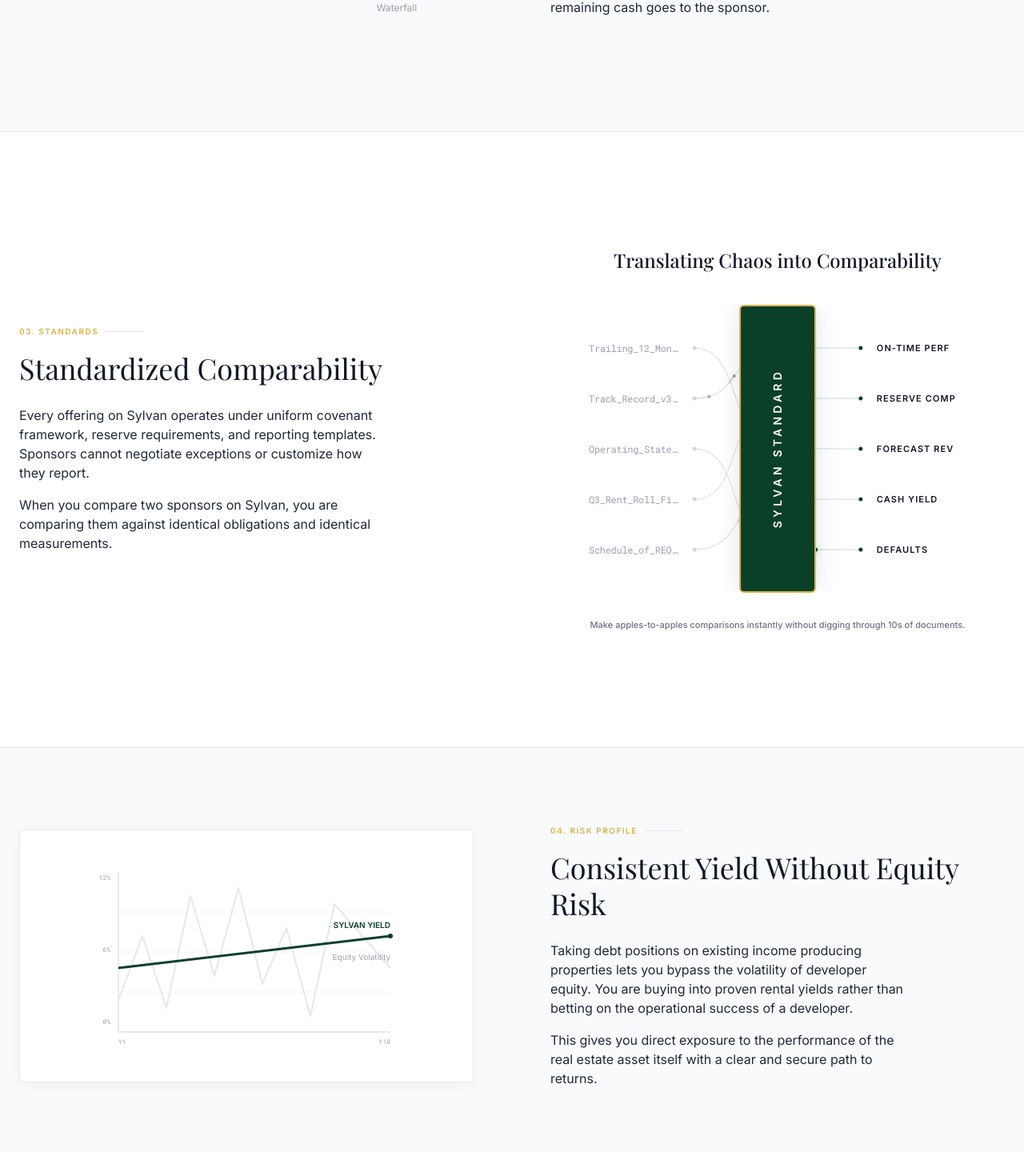
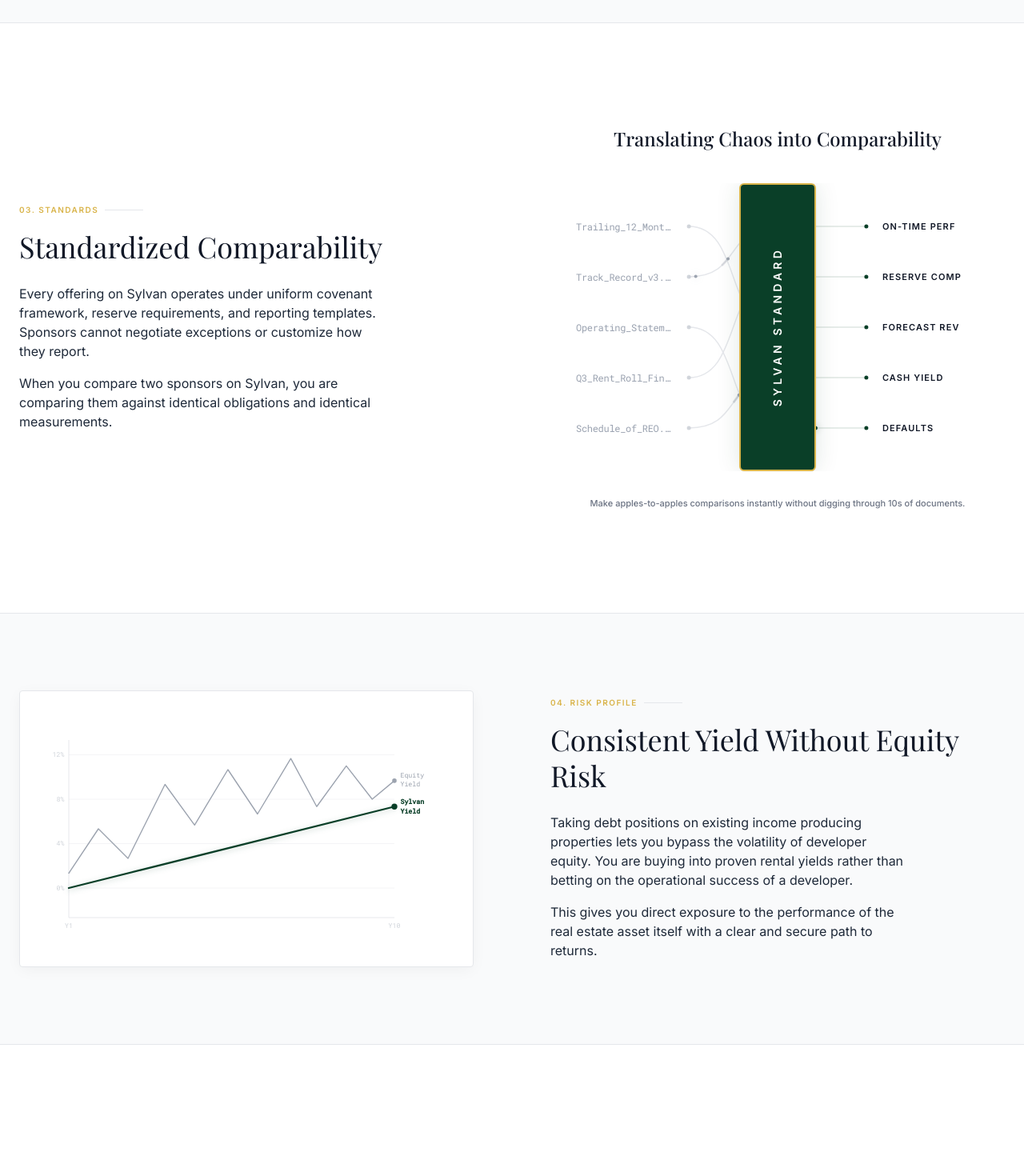
Before and after one commit to Glynac-AI/Sylvian-website, a Next.js app: page / in a window 1280 px wide. Shown: the part 2214-3654 px from the top of the page at 80% size. Built offline with nearby package versions, Linux system fonts and the light colour scheme.

Commit message:
Added new visuals and made it responsive

```diff
--- a/components/home/MainFeatures.tsx
+++ b/components/home/MainFeatures.tsx
@@ -7,6 +7,7 @@ import { useInView } from 'framer-motion'
 import SponsorKnowledgeGraph from '@/components/home/SponsorKnowledgeGraph'
 import LockboxVisual from '@/components/home/LockboxVisual'
 import PrismVisual from '@/components/home/PrismVisual'
+import YieldChart from '@/components/home/YieldChart'
 
 export default function MainFeatures() {
     const sec1Ref = useRef(null)
@@ -23,9 +24,10 @@ export default function MainFeatures() {
         <>
             {/* Section 01: Complete Operating Visibility (White) */}
             <section ref={sec1Ref} className="w-full border-b border-[#E5E7EB] overflow-hidden bg-white">
-                <div className="max-w-7xl mx-auto px-6 py-24 grid lg:grid-cols-2 gap-24 items-center">
+                <div className="max-w-7xl mx-auto px-6 py-12 lg:py-24 grid lg:grid-cols-2 gap-10 lg:gap-24 items-center">
+                    {/* Text — always first on mobile */}
                     <motion.div
-                        className="order-2 lg:order-1"
+                        className="order-1 lg:order-1"
                         initial={{ opacity: 0, x: -50 }}
                         animate={sec1InView ? { opacity: 1, x: 0 } : {}}
                         transition={{ duration: 0.8, ease: 'easeOut' }}
@@ -34,24 +36,21 @@ export default function MainFeatures() {
                             <span className="text-[#D9B44A] font-bold text-[10px] uppercase tracking-[0.15em]">01. Dimensions</span>
                             <div className="h-px bg-gray-200 w-12"></div>
                         </div>
-
-                        <h2 className="text-3xl lg:text-4xl font-serif mb-6 text-[#111827] leading-tight">
+                        <h2 className="text-2xl lg:text-4xl font-serif mb-6 text-[#111827] leading-tight">
                             Complete Operating Visibility
                         </h2>
-
                         <div className="space-y-4 max-w-md">
                             <p className="text-gray-800 text-base leading-normal">
                                 You see how a sponsor operates across every Sylvan deal, including payment reliability and sources, reserve discipline, forecast accuracy, speed of disclosure when conditions change, and whether patterns repeat across projects.
                             </p>
-                            {/* Updated to text-base to match the top paragraph perfectly */}
                             <p className="text-gray-800 text-base leading-normal">
                                 Every metric is timestamped, contractually required, and captured uniformly, giving you the complete operating picture.
                             </p>
                         </div>
                     </motion.div>
-
+                    {/* Visual — always second on mobile */}
                     <motion.div
-                        className="order-1 lg:order-2 flex justify-center"
+                        className="order-2 lg:order-2 flex justify-center"
                         initial={{ opacity: 0, x: 50 }}
                         animate={sec1InView ? { opacity: 1, x: 0 } : {}}
                         transition={{ duration: 0.8, delay: 0.2, ease: 'easeOut' }}
@@ -63,18 +62,10 @@ export default function MainFeatures() {
 
             {/* Section 02: Lockbox Protected Payment Priority (Gray) */}
             <section ref={sec2Ref} className="w-full bg-[#F9FAFB] border-b border-[#E5E7EB] overflow-hidden">
-                <div className="max-w-7xl mx-auto px-6 py-24 grid lg:grid-cols-2 gap-24 items-center">
+                <div className="max-w-7xl mx-auto px-6 py-12 lg:py-24 grid lg:grid-cols-2 gap-10 lg:gap-24 items-center">
+                    {/* Text — always first on mobile */}
                     <motion.div
-                        className="order-1 flex justify-center"
-                        initial={{ opacity: 0, x: -50 }}
-                        animate={sec2InView ? { opacity: 1, x: 0 } : {}}
-                        transition={{ duration: 0.8, delay: 0.2, ease: 'easeOut' }}
-                    >
-                        <LockboxVisual />
-                    </motion.div>
-
-                    <motion.div
-                        className="order-2"
+                        className="order-1 lg:order-2"
                         initial={{ opacity: 0, x: 50 }}
                         animate={sec2InView ? { opacity: 1, x: 0 } : {}}
                         transition={{ duration: 0.8, ease: 'easeOut' }}
@@ -83,11 +74,9 @@ export default function MainFeatures() {
                             <span className="text-[#D9B44A] font-bold text-[10px] uppercase tracking-[0.15em]">02. Mechanics</span>
                             <div className="h-px bg-gray-200 w-12"></div>
                         </div>
-
-                        <h2 className="text-3xl lg:text-4xl font-serif mb-6 text-[#111827] leading-tight">
+                        <h2 className="text-2xl lg:text-4xl font-serif mb-6 text-[#111827] leading-tight">
                             Lockbox Protected Payment Priority
                         </h2>
-
                         <div className="space-y-4 max-w-md">
                             <p className="text-gray-800 text-base leading-normal">
                                 Rental income never touches the developer's accounts. Tenants pay directly into a lockbox that operates independently of the sponsor entirely.
@@ -97,14 +86,24 @@ export default function MainFeatures() {
                             </p>
                         </div>
                     </motion.div>
+                    {/* Visual — always second on mobile */}
+                    <motion.div
+                        className="order-2 lg:order-1 flex justify-center"
+                        initial={{ opacity: 0, x: -50 }}
+                        animate={sec2InView ? { opacity: 1, x: 0 } : {}}
+                        transition={{ duration: 0.8, delay: 0.2, ease: 'easeOut' }}
+                    >
+                        <LockboxVisual />
+                    </motion.div>
                 </div>
             </section>
 
             {/* Section 03: Standardized Comparability (White) */}
             <section ref={sec3Ref} className="w-full border-b border-[#E5E7EB] overflow-hidden bg-white">
-                <div className="max-w-7xl mx-auto px-6 py-24 grid lg:grid-cols-2 gap-24 items-center">
+                <div className="max-w-7xl mx-auto px-6 py-12 lg:py-24 grid lg:grid-cols-2 gap-10 lg:gap-24 items-center">
+                    {/* Text — always first on mobile */}
                     <motion.div
-                        className="order-2 lg:order-1"
+                        className="order-1 lg:order-1"
                         initial={{ opacity: 0, x: -50 }}
                         animate={sec3InView ? { opacity: 1, x: 0 } : {}}
                         transition={{ duration: 0.8, ease: 'easeOut' }}
@@ -113,24 +112,21 @@ export default function MainFeatures() {
                             <span className="text-[#D9B44A] font-bold text-[10px] uppercase tracking-[0.15em]">03. Standards</span>
                             <div className="h-px bg-gray-200 w-12"></div>
                         </div>
-
-                        <h2 className="text-3xl lg:text-4xl font-serif mb-6 text-[#111827] leading-tight">
+                        <h2 className="text-2xl lg:text-4xl font-serif mb-6 text-[#111827] leading-tight">
                             Standardized Comparability
                         </h2>
-
                         <div className="space-y-4 max-w-md">
                             <p className="text-gray-800 text-base leading-normal">
                                 Every offering on Sylvan operates under uniform covenant framework, reserve requirements, and reporting templates. Sponsors cannot negotiate exceptions or customize how they report.
                             </p>
-                            {/* Updated to text-base to match the top paragraph perfectly */}
                             <p className="text-gray-800 text-base leading-normal">
                                 When you compare two sponsors on Sylvan, you are comparing them against identical obligations and identical measurements.
                             </p>
                         </div>
                     </motion.div>
-
+                    {/* Visual — always second on mobile */}
                     <motion.div
-                        className="order-1 lg:order-2 flex justify-center"
+                        className="order-2 lg:order-2 flex justify-center"
                         initial={{ opacity: 0, x: 50 }}
                         animate={sec3InView ? { opacity: 1, x: 0 } : {}}
                         transition={{ duration: 0.8, delay: 0.2, ease: 'easeOut' }}
@@ -142,42 +138,10 @@ export default function MainFeatures() {
 
             {/* Section 04: Risk Profile (Gray) */}
             <section ref={sec4Ref} className="w-full bg-[#F9FAFB] border-b border-[#E5E7EB] overflow-hidden">
-                <div className="max-w-7xl mx-auto px-6 py-24 grid lg:grid-cols-2 gap-24 items-center">
+                <div className="max-w-7xl mx-auto px-6 py-12 lg:py-24 grid lg:grid-cols-2 gap-10 lg:gap-24 items-center">
+                    {/* Text — always first on mobile */}
                     <motion.div
-                        className="order-1"
-                        initial={{ opacity: 0, x: -50 }}
-                        animate={sec4InView ? { opacity: 1, x: 0 } : {}}
-                        transition={{ duration: 0.8, delay: 0.2, ease: 'easeOut' }}
-                    >
-                        <div className="bg-white p-8 border border-[#E5E7EB] shadow-[0_4px_20px_-2px_rgba(0,0,0,0.05)] rounded">
-                            <svg width="100%" height="250" viewBox="0 0 400 250" xmlns="http://www.w3.org/2000/svg">
-                                <line x1="40" y1="20" x2="40" y2="220" stroke="#D1D5DB" strokeWidth="1"/>
-                                <text x="30" y="30" fontFamily="Roboto Mono" fontSize="8" fill="#9CA3AF" textAnchor="end">12%</text>
-                                <text x="30" y="120" fontFamily="Roboto Mono" fontSize="8" fill="#9CA3AF" textAnchor="end">6%</text>
-                                <text x="30" y="210" fontFamily="Roboto Mono" fontSize="8" fill="#9CA3AF" textAnchor="end">0%</text>
-
-                                <line x1="40" y1="220" x2="380" y2="220" stroke="#D1D5DB" strokeWidth="1"/>
-                                <text x="40" y="235" fontFamily="Roboto Mono" fontSize="8" fill="#9CA3AF">Y1</text>
-                                <text x="380" y="235" fontFamily="Roboto Mono" fontSize="8" fill="#9CA3AF" textAnchor="end">Y10</text>
-
-                                <line x1="40" y1="120" x2="380" y2="120" stroke="#F3F4F6" strokeWidth="1"/>
-                                <line x1="40" y1="70" x2="380" y2="70" stroke="#F3F4F6" strokeWidth="1"/>
-                                <line x1="40" y1="170" x2="380" y2="170" stroke="#F3F4F6" strokeWidth="1"/>
-
-                                <polyline points="40,180 70,100 100,190 130,50 160,150 190,40 220,160 250,90 280,200 310,60 380,140"
-                                          fill="none" stroke="#E5E7EB" strokeWidth="2" strokeLinejoin="round" />
-                                <text x="380" y="130" fontFamily="Inter" fontSize="10" fill="#9CA3AF" textAnchor="end">Equity Volatility</text>
-
-                                <polyline points="40,140 380,100"
-                                          fill="none" stroke="#0A3F28" strokeWidth="3" />
-                                <circle cx="380" cy="100" r="3" fill="#0A3F28"/>
-                                <text x="380" y="90" fontFamily="Inter" fontSize="10" fontWeight="bold" fill="#0A3F28" textAnchor="end">SYLVAN YIELD</text>
-                            </svg>
-                        </div>
-                    </motion.div>
-
-                    <motion.div
-                        className="order-2"
+                        className="order-1 lg:order-2"
                         initial={{ opacity: 0, x: 50 }}
                         animate={sec4InView ? { opacity: 1, x: 0 } : {}}
                         transition={{ duration: 0.8, ease: 'easeOut' }}
@@ -186,11 +150,9 @@ export default function MainFeatures() {
                             <span className="text-[#D9B44A] font-bold text-[10px] uppercase tracking-[0.15em]">04. Risk Profile</span>
                             <div className="h-px bg-gray-200 w-12"></div>
                         </div>
-
-                        <h2 className="text-3xl lg:text-4xl font-serif mb-6 text-[#111827] leading-tight">
+                        <h2 className="text-2xl lg:text-4xl font-serif mb-6 text-[#111827] leading-tight">
                             Consistent Yield Without Equity Risk
                         </h2>
-
                         <div className="space-y-4 max-w-md">
                             <p className="text-gray-800 text-base leading-normal">
                                 Taking debt positions on existing income producing properties lets you bypass the volatility of developer equity. You are buying into proven rental yields rather than betting on the operational success of a developer.
@@ -200,6 +162,15 @@ export default function MainFeatures() {
                             </p>
                         </div>
                     </motion.div>
+                    {/* Visual — always second on mobile */}
+                    <motion.div
+                        className="order-2 lg:order-1"
+                        initial={{ opacity: 0, x: -50 }}
+                        animate={sec4InView ? { opacity: 1, x: 0 } : {}}
+                        transition={{ duration: 0.8, delay: 0.2, ease: 'easeOut' }}
+                    >
+                        <YieldChart />
+                    </motion.div>
                 </div>
             </section>
         </>
--- a/components/home/PrismVisual.tsx
+++ b/components/home/PrismVisual.tsx
@@ -70,6 +70,7 @@ export default function PrismVisual() {
         if (el.parentElement) ro.observe(el.parentElement)
 
         const interval = setInterval(() => {
+            if (document.hidden) return
             pulses.push({
                 lineIndex: Math.floor(Math.random() * LINES.length),
                 progress: 0,
@@ -77,7 +78,14 @@ export default function PrismVisual() {
             })
         }, 600)
 
-        function draw() {
+        let lastTime: number | null = null
+
+        function draw(now: number) {
+            // Cap delta to 100ms so a tab wake-up doesn't cause a huge jump
+            const delta = lastTime === null ? 16 : Math.min(now - lastTime, 100)
+            lastTime = now
+            const step = delta / 16  // normalise to 60fps
+
             ctx.clearRect(0, 0, cw, ch)
 
             const centerX = cw / 2
@@ -123,7 +131,7 @@ export default function PrismVisual() {
 
             for (let i = pulses.length - 1; i >= 0; i--) {
                 const p = pulses[i]
-                p.progress += p.speed
+                p.progress += p.speed * step
                 if (p.progress >= 1) { pulses.splice(i, 1); continue }
 
                 const line = LINES[p.lineIndex]
@@ -190,7 +198,7 @@ export default function PrismVisual() {
             animId = requestAnimationFrame(draw)
         }
 
-        draw()
+        animId = requestAnimationFrame(draw)
 
         return () => {
             cancelAnimationFrame(animId)
@@ -200,7 +208,7 @@ export default function PrismVisual() {
     }, [])
 
     return (
-        <div className="relative w-full p-8 md:p-12 overflow-hidden">
+        <div className="relative w-full p-3 md:p-8 overflow-hidden">
             {/* Header */}
             <div className="text-center mb-10">
                 <h3 className="text-lg md:text-2xl font-medium text-[#111827]">Translating Chaos into Comparability</h3>
@@ -261,7 +269,7 @@ export default function PrismVisual() {
 
             {/* Footer */}
             <div className="text-center mt-8">
-                <p className="text-[11px] text-gray-500 font-medium whitespace-nowrap">
+                <p className="text-[11px] text-gray-500 font-medium text-center">
                     Make apples-to-apples comparisons instantly without digging through 10s of documents.
                 </p>
             </div>
--- /dev/null
+++ b/components/home/YieldChart.tsx
@@ -0,0 +1,150 @@
+'use client'
+
+import { useEffect, useRef } from 'react'
+
+export default function YieldChart() {
+    const volatileRef = useRef<SVGPathElement>(null)
+    const stableRef   = useRef<SVGPathElement>(null)
+    const vLabelRef   = useRef<SVGGElement>(null)
+    const sLabelRef   = useRef<SVGGElement>(null)
+    const alive       = useRef(true)
+
+    useEffect(() => {
+        alive.current = true
+
+        const volatile = volatileRef.current
+        const stable   = stableRef.current
+        const vLabel   = vLabelRef.current
+        const sLabel   = sLabelRef.current
+        if (!volatile || !stable || !vLabel || !sLabel) return
+
+        // Measure exact path lengths from the DOM — bulletproof, no guessing
+        const vLen = volatile.getTotalLength()
+        const sLen = stable.getTotalLength()
+
+        // Set dasharray to exact length so one dash = full path
+        volatile.style.strokeDasharray = String(vLen)
+        stable.style.strokeDasharray   = String(sLen)
+
+        function reset() {
+            volatile.style.transition = 'none'
+            stable.style.transition   = 'none'
+            volatile.style.strokeDashoffset = String(vLen)
+            stable.style.strokeDashoffset   = String(sLen)
+            vLabel.style.transition = 'none'
+            sLabel.style.transition = 'none'
+            vLabel.style.opacity = '0'
+            sLabel.style.opacity = '0'
+        }
+
+        async function sleep(ms: number) {
+            return new Promise<void>(r => setTimeout(r, ms))
+        }
+
+        async function runCycle() {
+            reset()
+            await sleep(50) // let reset paint before transitions begin
+
+            // Draw volatile line
+            volatile.style.transition = `stroke-dashoffset 1.6s cubic-bezier(0.4,0,0.2,1)`
+            volatile.style.strokeDashoffset = '0'
+            await sleep(1700)
+
+            // Fade in volatile label
+            vLabel.style.transition = 'opacity 0.4s ease'
+            vLabel.style.opacity = '1'
+            await sleep(700)
+
+            // Draw stable Sylvan line
+            stable.style.transition = `stroke-dashoffset 1s cubic-bezier(0.2,0.8,0.2,1)`
+            stable.style.strokeDashoffset = '0'
+            await sleep(1100)
+
+            // Fade in stable label
+            sLabel.style.transition = 'opacity 0.4s ease'
+            sLabel.style.opacity = '1'
+
+            // Hold finished state for 4s before looping
+            await sleep(4000)
+        }
+
+        async function loop() {
+            while (alive.current) {
+                if (document.hidden) { await sleep(500); continue }
+                await runCycle()
+            }
+        }
+
+        loop()
+
+        return () => { alive.current = false }
+    }, [])
+
+    return (
+        <div className="bg-white p-6 border border-[#E5E7EB] shadow-[0_4px_20px_-2px_rgba(0,0,0,0.05)] rounded overflow-hidden">
+            <svg
+                width="100%"
+                height="auto"
+                viewBox="0 0 560 320"
+                xmlns="http://www.w3.org/2000/svg"
+                style={{ display: 'block' }}
+            >
+                {/* Grid lines */}
+                <g stroke="#F3F4F6" strokeWidth="1">
+                    <line x1="40" y1="60"  x2="480" y2="60"  />
+                    <line x1="40" y1="120" x2="480" y2="120" />
+                    <line x1="40" y1="180" x2="480" y2="180" />
+                    <line x1="40" y1="240" x2="480" y2="240" />
+                </g>
+                {/* Axes */}
+                <line x1="40" y1="280" x2="480" y2="280" stroke="#E5E7EB" strokeWidth="1" />
+                <line x1="40" y1="280" x2="40"  y2="40"  stroke="#E5E7EB" strokeWidth="1" />
+                {/* Y-axis labels */}
+                <g fill="#D1D5DB" fontFamily="'Roboto Mono', monospace" fontSize="9" textAnchor="end">
+                    <text x="34" y="63">12%</text>
+                    <text x="34" y="123">8%</text>
+                    <text x="34" y="183">4%</text>
+                    <text x="34" y="243">0%</text>
+                </g>
+                {/* X-axis labels */}
+                <g fill="#D1D5DB" fontFamily="'Roboto Mono', monospace" fontSize="9">
+                    <text x="40"  y="294" textAnchor="middle">Y1</text>
+                    <text x="480" y="294" textAnchor="middle">Y10</text>
+                </g>
+                {/* Volatile equity line — dasharray/offset set by useEffect via getTotalLength() */}
+                <path
+                    ref={volatileRef}
+                    fill="none"
+                    stroke="#9CA3AF"
+                    strokeWidth="1.5"
+                    strokeLinecap="round"
+                    strokeLinejoin="round"
+                    d="M 40 220 L 80 160 L 120 200 L 170 100 L 210 155 L 255 80 L 295 140 L 340 65 L 375 130 L 415 75 L 450 120 L 480 95"
+                />
+                {/* Stable Sylvan line */}
+                <path
+                    ref={stableRef}
+                    fill="none"
+                    stroke="#0A3F28"
+                    strokeWidth="2.5"
+                    strokeLinecap="round"
+                    strokeLinejoin="round"
+                    style={{ filter: 'drop-shadow(0 2px 4px rgba(10,63,40,0.25))' }}
+                    d="M 40 240 L 480 130"
+                />
+                {/* Volatile label */}
+                <g ref={vLabelRef} style={{ opacity: 0 }}>
+                    <text x="488" y="91"  fontFamily="'Roboto Mono', monospace" fontSize="9" fill="#9CA3AF">Equity</text>
+                    <text x="488" y="103" fontFamily="'Roboto Mono', monospace" fontSize="9" fill="#9CA3AF">Yield</text>
+                    <circle cx="480" cy="95" r="3" fill="#9CA3AF" />
+                </g>
+                {/* Stable label */}
+                <g ref={sLabelRef} style={{ opacity: 0 }}>
+                    <text x="488" y="127" fontFamily="'Roboto Mono', monospace" fontSize="9" fill="#0A3F28" fontWeight="600">Sylvan</text>
+                    <text x="488" y="139" fontFamily="'Roboto Mono', monospace" fontSize="9" fill="#0A3F28" fontWeight="600">Yield</text>
+                    <circle cx="480" cy="130" r="4" fill="#0A3F28" />
+                </g>
+            </svg>
+        </div>
+    )
+}
```
Also changed, not shown: components/home/LockboxVisual.tsx (+9 -3 lines), components/home/SponsorKnowledgeGraph.tsx (+10 -7 lines).
